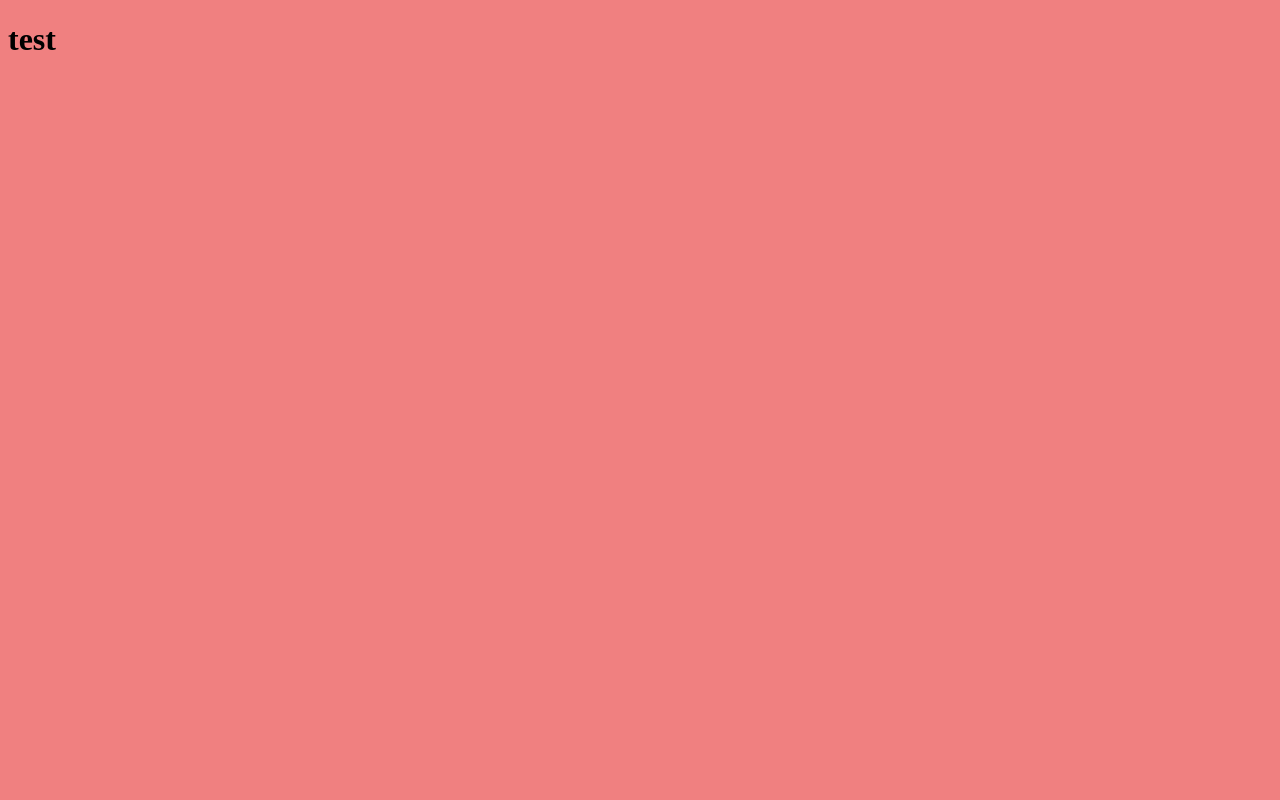
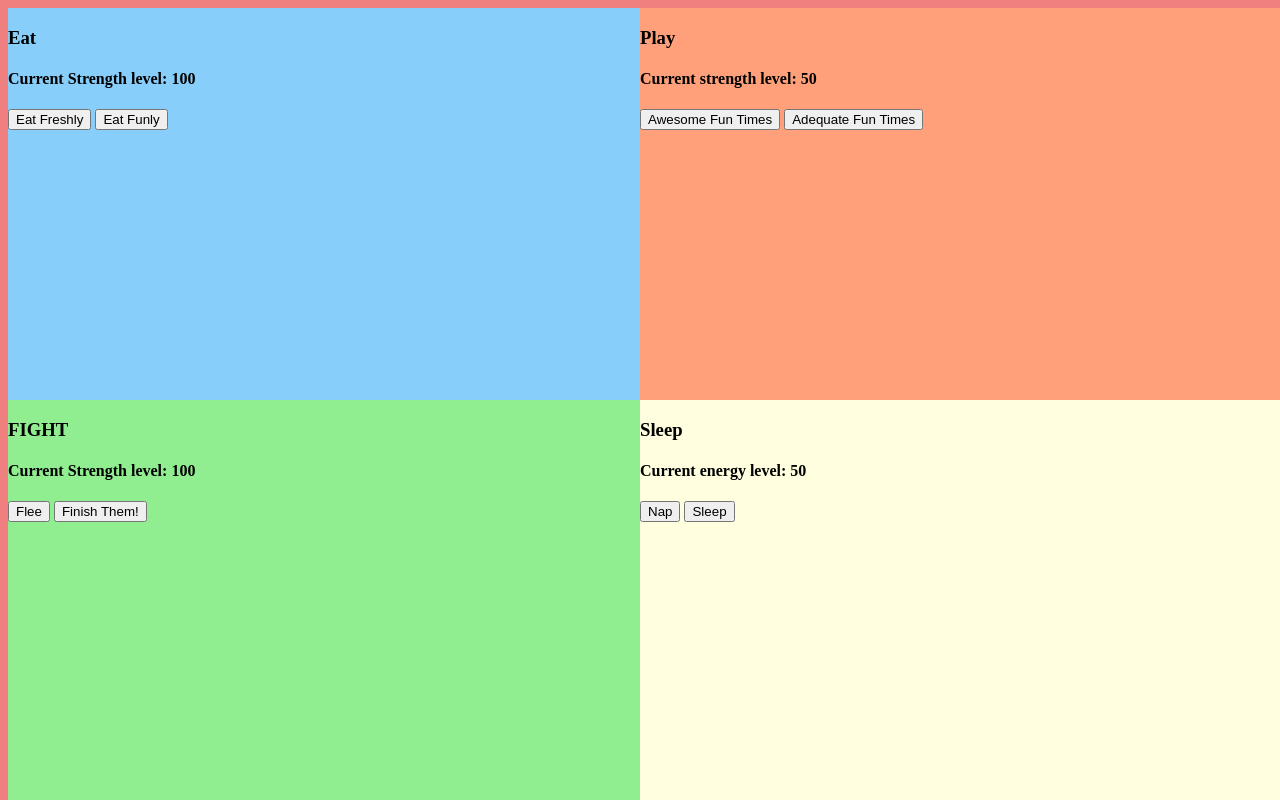
Before and after one commit to gwynnemeeks/tamagotchi, a website built with webpack: page src/index.html in a window 1280 px wide. Built offline with nearby package versions, Linux system fonts and the light colour scheme.

Commit message:
basics reqs for four quads met

```diff
--- a/src/index.html
+++ b/src/index.html
@@ -5,7 +5,6 @@
   <title>Tamagotchi</title>
 </head>
 <body>
-    <h1>test</h1>
   <div id="app">
     <div id="progress"></div>
     <div id="eat" class="quad"></div>
--- a/src/javascripts/components/playQuad/play.js
+++ b/src/javascripts/components/playQuad/play.js
@@ -8,8 +8,8 @@ const buildPlayQuad = () => {
 
   domString += `<h3>Play</h3>
     <h4>Current strength level: ${fun}</h4>
-    <button id="superButton>Awesome Fun Times</button>
-    <button id="kindaButton>Adequate Fun Times</button>
+    <button id="superButton">Awesome Fun Times</button>
+    <button id="kindaButton">Adequate Fun Times</button>
     `;
 
   domString += '</div>';
@@ -26,7 +26,10 @@ const clickAwesomeButtonEvent = (e) => {
 const clickAdequateButtonEvent = (e) => {
   e.preventDefault();
   fun = Math.min(fun + 2, 100);
+  buildPlayQuad();
 };
 
 $('body').on('click', '#superButton', clickAwesomeButtonEvent);
 $('body').on('click', '#kindaButton', clickAdequateButtonEvent);
+
+export default { buildPlayQuad };
--- a/src/javascripts/components/sleepQuad/sleep.js
+++ b/src/javascripts/components/sleepQuad/sleep.js
@@ -0,0 +1,40 @@
+import utils from '../../helpers/utils';
+import './sleep.scss';
+
+let energy = 50;
+
+const buildSleepQuad = () => {
+  let domString = '<div class="sleepyTime">';
+
+  domString += `<h3>Sleep</h3>
+      <h4>Current energy level: ${energy}</h4>
+      <button id="napButton">Nap</button>
+      <button id="sleepButton">Sleep</button>
+      `;
+
+  domString += '</div>';
+
+  utils.printToDom('#sleep', domString);
+};
+
+const clickSleepButtonsEvent = (e) => {
+  const buttonId = e.target.id;
+
+  if (energy === 100) return;
+
+  if (buttonId === 'napButton') {
+    energy += 50;
+  } else {
+    energy += 60;
+  }
+
+  if (energy > 100) energy = 100;
+
+  console.error(energy);
+  buildSleepQuad();
+};
+
+$('body').on('click', '#napButton', clickSleepButtonsEvent);
+$('body').on('click', '#sleepButton', clickSleepButtonsEvent);
+
+export default { buildSleepQuad };
--- a/src/javascripts/components/sleepQuad/sleep.scss
+++ b/src/javascripts/components/sleepQuad/sleep.scss
@@ -0,0 +1,8 @@
+#sleep {
+    background-color: lightyellow;
+    position: absolute;
+    bottom: 0;
+    right: 0;
+    width: 50%;
+    height: 50%;
+}
--- a/src/javascripts/main.js
+++ b/src/javascripts/main.js
@@ -1 +1,14 @@
 import '../styles/main.scss';
+import eat from './components/eatQuad/eat';
+import fight from './components/fightQuad/fight';
+import sleep from './components/sleepQuad/sleep';
+import play from './components/playQuad/play';
+
+const init = () => {
+  eat.buildEatQuad();
+  fight.buildFightQuad();
+  sleep.buildSleepQuad();
+  play.buildPlayQuad();
+};
+
+init();
```
